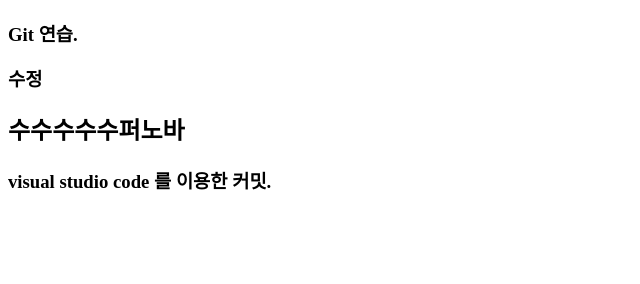
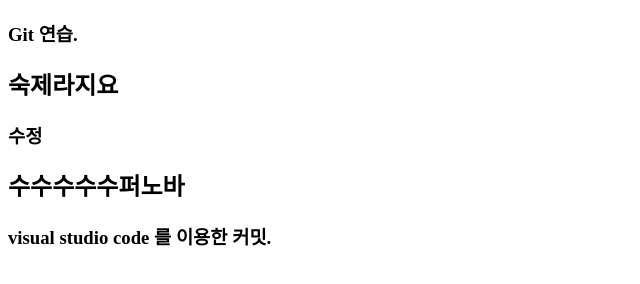
Before and after one commit to Archi009/HTML, a plain HTML site: page index.html in a window 1280 px wide. Shown: the whole page, without its empty margins (0-640 px from the left). Drawn offline with Linux system fonts and the light colour scheme.

Commit message:
커커밋밋

```diff
--- a/index.html
+++ b/index.html
@@ -8,6 +8,8 @@
 <body>
   <h3>Git 연습.</h3>
   <!-- 수정된 파일도 이력 등록 : unstage -> stage -> commit -> push -->
+
+  <h2>숙제라지요</h2>
   <h3>수정</h3>
   <h2>수수수수수퍼노바</h2>
   <h3>visual studio code 를 이용한 커밋.</h3>
```
